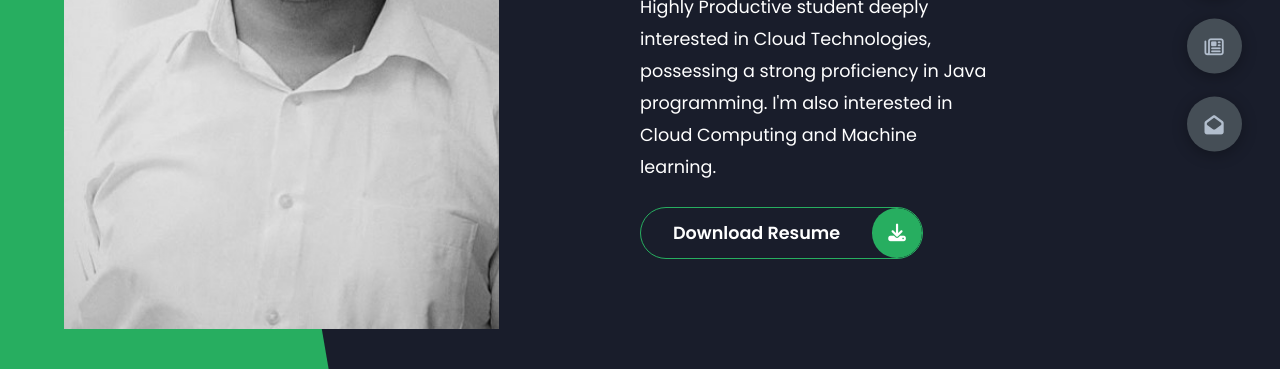
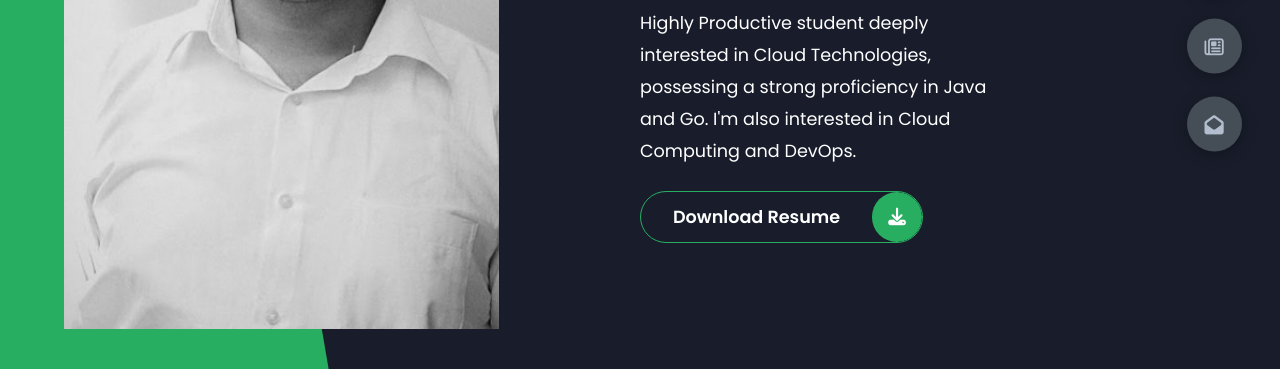
Before and after one commit to Jayakumar8055/My-Portfolio, a plain HTML site: page index.html in a window 1280 px wide. Shown: the part 431-800 px from the top of the page. Drawn offline with Linux system fonts and the light colour scheme.

Commit message:
Update index.html

```diff
--- a/index.html
+++ b/index.html
@@ -26,8 +26,8 @@
                     Java Developer
                 </h1>
                 <p>
-                    Highly Productive student deeply interested in Cloud Technologies, possessing a strong proficiency in Java programming.
-                    I'm also interested in Cloud Computing and Machine learning.
+                    Highly Productive student deeply interested in Cloud Technologies, possessing a strong proficiency in Java and Go.
+                    I'm also interested in Cloud Computing and DevOps.
                 </p>
                 <div class="btn-con">
                     <a href="Jayakumar_resume.pdf" download class="main-btn">
@@ -48,7 +48,7 @@
                     <h4>Information About me</h4>
                     <p>
                          I am an undergraduate  Computer Science and  Engineering Student from Rajalakshmi Institute of Technology.
-                         I have skills in Java, Python, Machine Learning, Cloud Computing. I am a collaborative team player,
+                         I have skills in Java, Go, Machine Learning, and Cloud Computing. I am a collaborative team player,
                          who enjoys working with designers, developers, and stakeholders to drive project success. My attention to detail
                          and organizational skills ensure that I deliver clean  and efficient code that meets project specifications.
                     </p>
```
